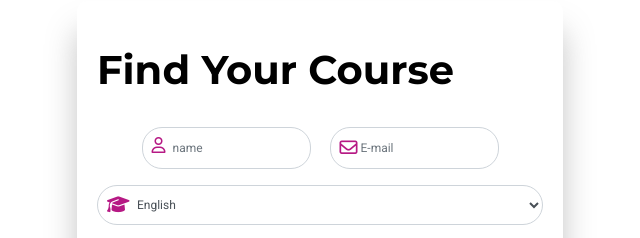
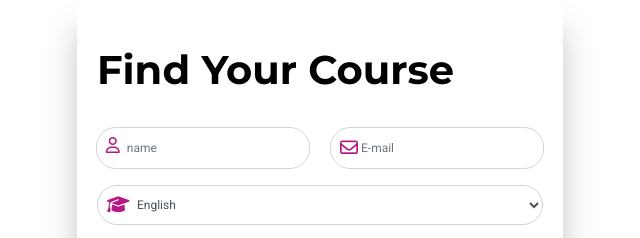
Before and after one commit to quocphu1997/bc29_scss_tabula, a plain HTML site: page index.html in a window 1280 px wide. Shown: the part 1458-1696 px from the top of the page, 578-1218 px from the left. Drawn offline with nearby package versions, Linux system fonts and the light colour scheme.

Commit message:
finish modify code

```diff
--- a/scss/layouts/_section3.scss
+++ b/scss/layouts/_section3.scss
@@ -77,10 +77,14 @@
       }
     }
     .type-user1 {
-      margin-right: 14px;
+      width: 45%;
+      margin-right: 10px;
+      margin-left: 10px;
     }
     .type-user2 {
-      margin-left: 5px;
+      width: 45%;
+      margin-left: 10px;
+      margin-right: 10px;
     }
   }
   .bg-3{
```
Also changed, not shown: css/style.css, 1 other file.
